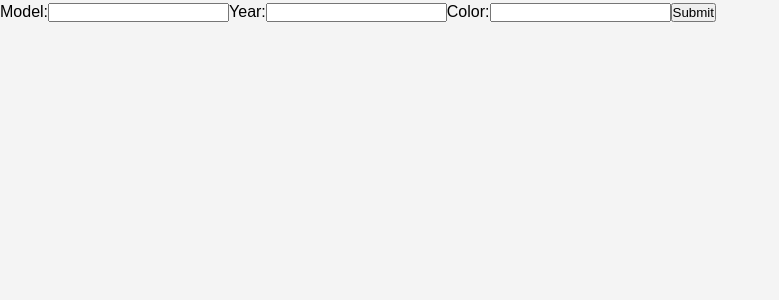
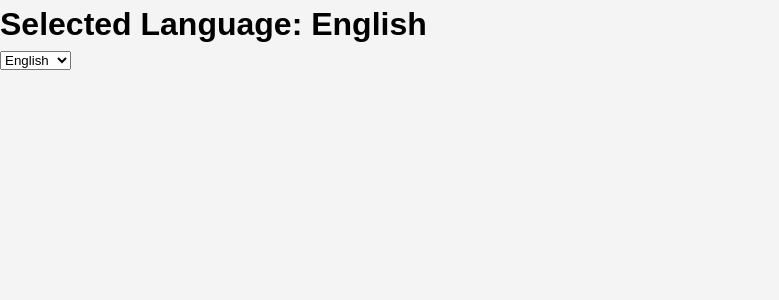
Before and after one commit to mredag/reactExercises, a React (Create React App) app in the folder react-exercises/: page / in a window 1280 px wide. Shown: the top 300 px of the page, without its empty margins (0-779 px from the left). Built offline with nearby package versions, Linux system fonts and the light colour scheme.

Commit message:
exercise38 done

```diff
--- a/react-exercises/src/App.js
+++ b/react-exercises/src/App.js
@@ -1,19 +1,24 @@
 import React, { useState } from 'react';
-import LoginForm from './LoginForm';
-import GithubUser from './GithubUser';
-import CarDetails from './CarDetails';
+import DisplayLanguage from './DisplayLanguage';
+import LanguageContext from './LanguageContext';
 
 function App() {
-  const [username, setUsername] = useState("");
+  const [language, setLanguage] = useState('English');
 
-  const handleChange = event => {
-    setUsername(event.target.value);
+  const handleLanguageChange = (event) => {
+    setLanguage(event.target.value);
   };
 
   return (
-    <div>
-      <CarDetails/>
-    </div>
+    <LanguageContext.Provider value={language}>
+      <DisplayLanguage />
+      <select onChange={handleLanguageChange}>
+        <option value="English">English</option>
+        <option value="Spanish">Spanish</option>
+        <option value="French">French</option>
+        <option value="German">German</option>
+      </select>
+    </LanguageContext.Provider>
   );
 }
 
--- /dev/null
+++ b/react-exercises/src/DisplayLanguage.js
@@ -0,0 +1,12 @@
+import React, { useContext } from 'react';
+import LanguageContext from './LanguageContext';
+
+function DisplayLanguage() {
+  const language = useContext(LanguageContext);
+
+  return (
+    <h1>Selected Language: {language}</h1>
+  );
+}
+
+export default DisplayLanguage;
--- /dev/null
+++ b/react-exercises/src/LanguageContext.js
@@ -0,0 +1,5 @@
+import React from 'react';
+
+const LanguageContext = React.createContext();
+
+export default LanguageContext;
```
